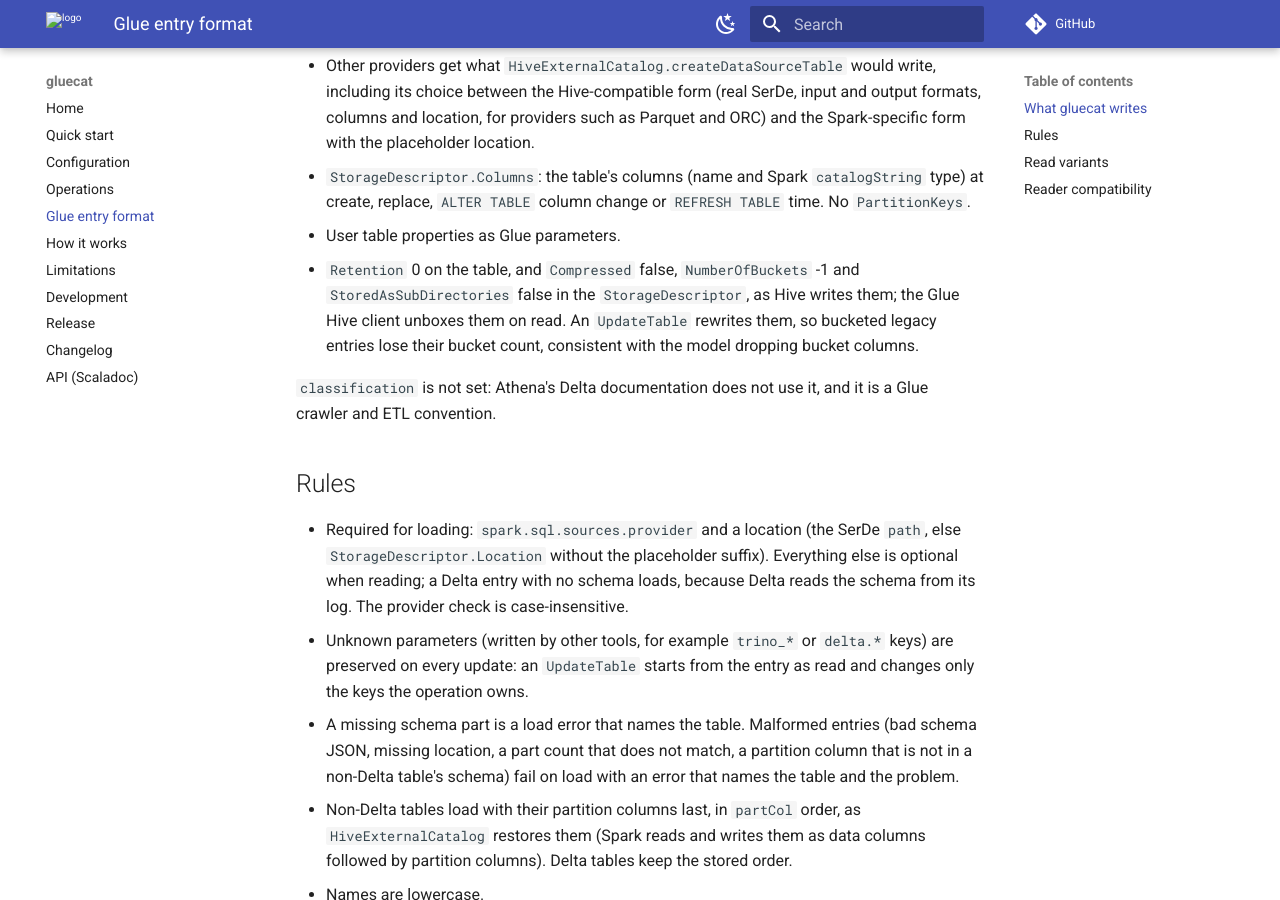
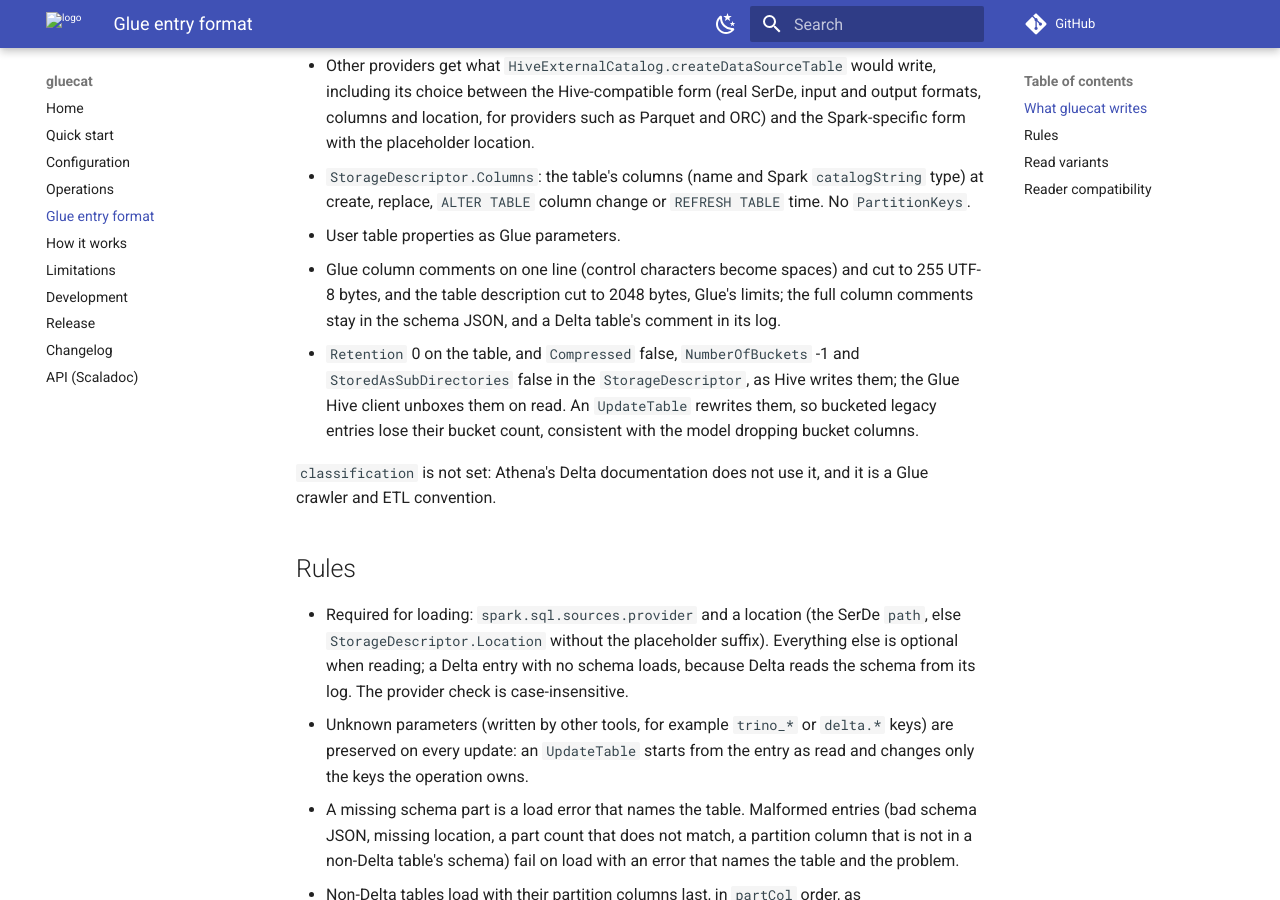
Before and after one commit to sdaberdaku/gluecat, an MkDocs documentation site: the page built from docs/site/glue-entry-format.md, in a window 1280 px wide and 900 px high, scrolled down 785 px. Built offline with MkDocs 1.6.1 and Material for MkDocs 9.7.7, drawn with Linux system fonts in a browser that asks for light colours; comment, search, counter and statistics services are not loaded.

Commit message:
Keep Glue column comments and table descriptions within Glue's limits
Glue accepts single-line column comments of at most 255 bytes and descriptions
of at most 2048 bytes. A longer comment made a Delta CREATE or CTAS commit and
then fail in Glue, and the recovery and later updates failed the same way.
Column comments become one line cut to 255 UTF-8 bytes and the description is
cut to 2048 bytes, never splitting a character; the full column comments stay
in the schema JSON.

```diff
--- a/docs/site/glue-entry-format.md
+++ b/docs/site/glue-entry-format.md
@@ -26,6 +26,9 @@ Spark's Hive-client path read, with two additions for Delta so that Athena's Del
 - `StorageDescriptor.Columns`: the table's columns (name and Spark `catalogString` type) at create, replace,
   `ALTER TABLE` column change or `REFRESH TABLE` time. No `PartitionKeys`.
 - User table properties as Glue parameters.
+- Glue column comments on one line (control characters become spaces) and cut to 255 UTF-8 bytes, and the table
+  description cut to 2048 bytes, Glue's limits; the full column comments stay in the schema JSON, and a Delta
+  table's comment in its log.
 - `Retention` 0 on the table, and `Compressed` false, `NumberOfBuckets` -1 and `StoredAsSubDirectories` false in the
   `StorageDescriptor`, as Hive writes them; the Glue Hive client unboxes them on read. An `UpdateTable` rewrites
   them, so bucketed legacy entries lose their bucket count, consistent with the model dropping bucket columns.
```
Also changed, not shown: docs/superpowers/specs/2026-10-22-gluecat-design.md (+3 -0 lines), 2 other files.
